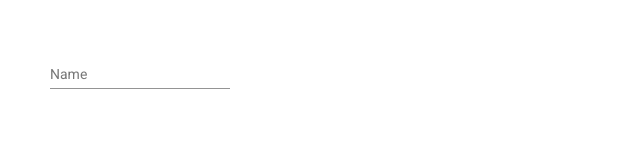
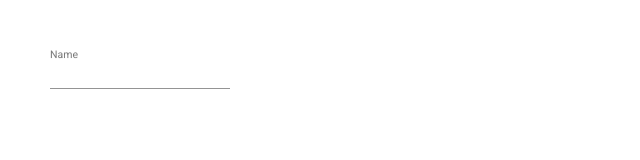
Before and after one commit to markpackham/angular_material_learn, an Angular app: page / in a window 1280 px wide. Shown: the top 160 px of the page, without its empty margins (0-640 px from the left). Built offline with nearby package versions, Linux system fonts and the light colour scheme.

Commit message:
have a permnant floating label
https://youtu.be/RFbPLKUhpqE?t=157

```diff
--- a/src/app/app.component.html
+++ b/src/app/app.component.html
@@ -1,5 +1,5 @@
 <div class="layout">
-  <mat-form-field>
+  <mat-form-field floatLabel="always">
     <mat-label>Name</mat-label>
     <input matInput>
   </mat-form-field>
```
